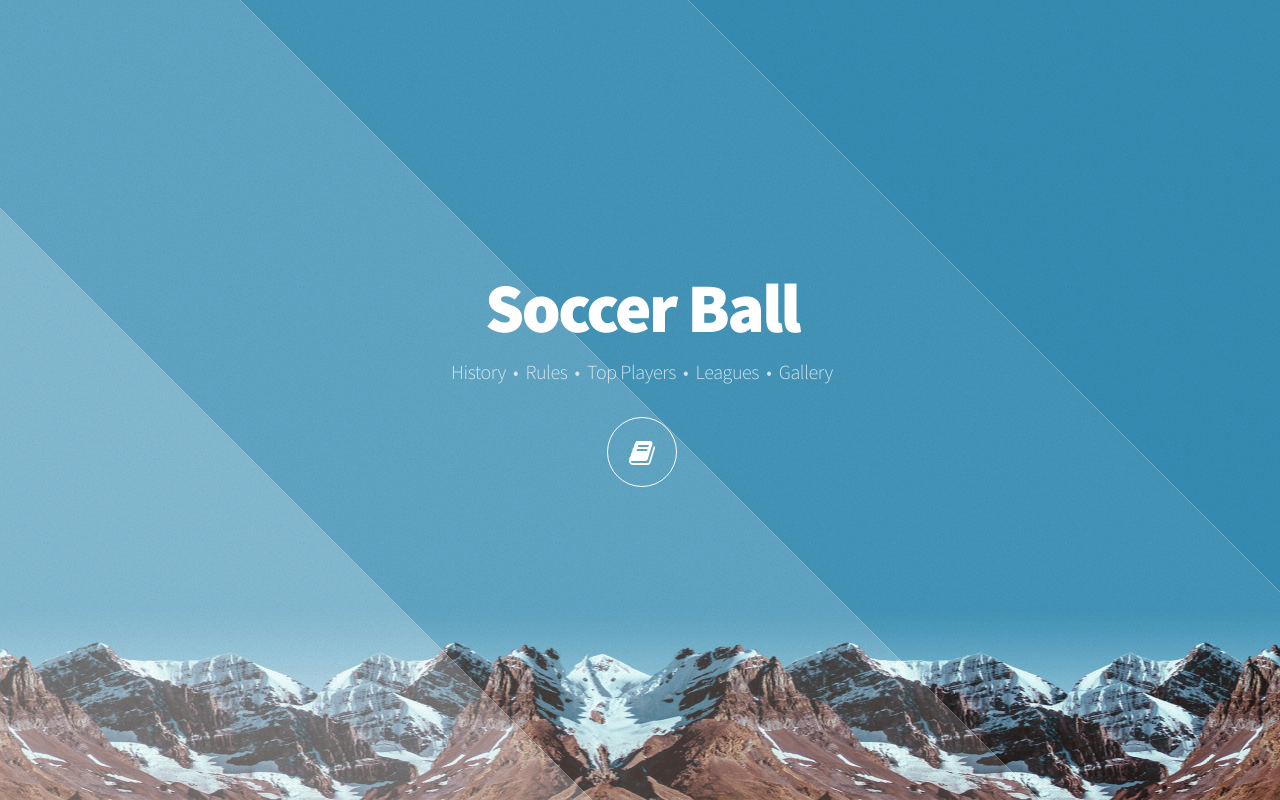
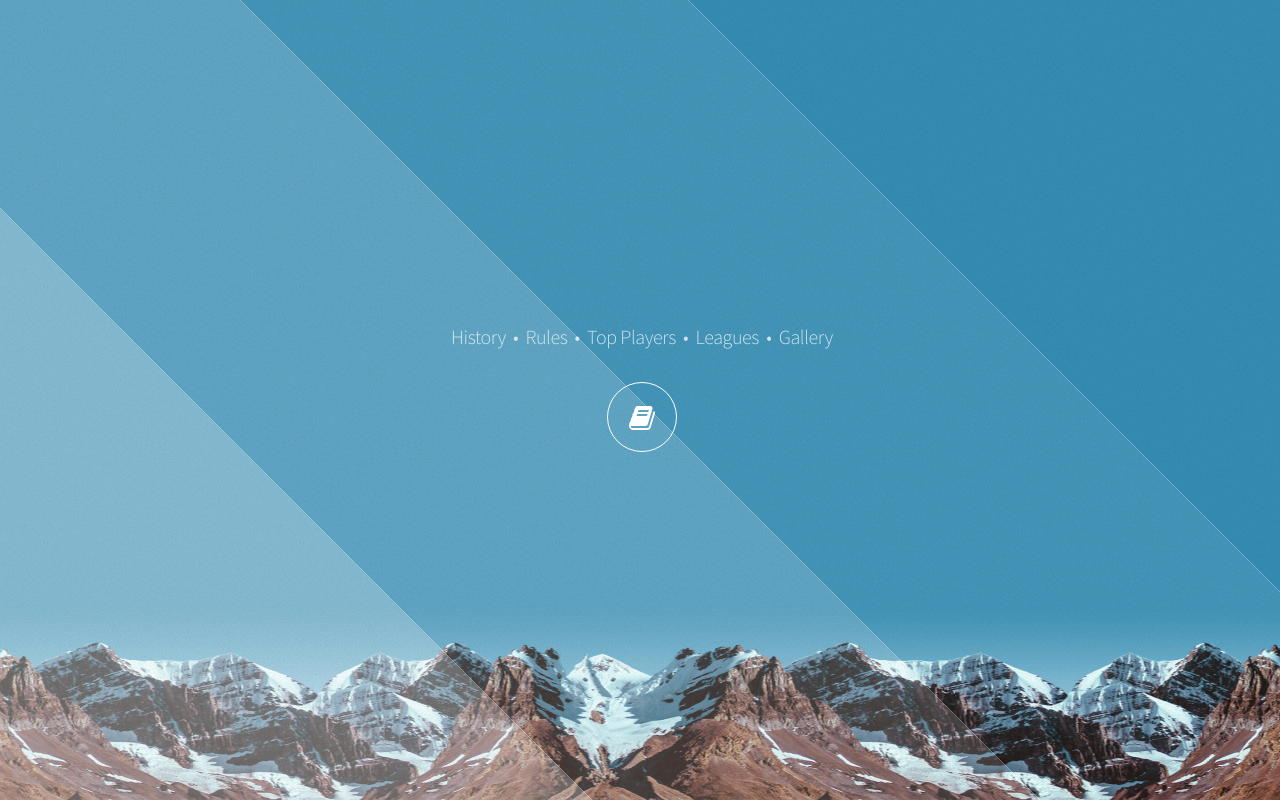
Before and after one commit to Judethedood/judethedood.github.io, a plain HTML site: page index.html in a window 1280 px wide. Drawn offline with Linux system fonts and the light colour scheme.

```diff
--- a/index.html
+++ b/index.html
@@ -22,7 +22,7 @@
 
 				<!-- Header -->
 					<header id="header">
-						<h1><i class="icon-home"></i><span class="label"> Soccer Ball</span></h1>
+						<h1><i class="icon-home"></i></h1>
 						<p> History &nbsp;&bull;&nbsp; Rules &nbsp;&bull;&nbsp; Top Players &nbsp;&bull;&nbsp; Leagues &nbsp;&bull;&nbsp; Gallery</p>
 						<nav>
 							<ul>
```
